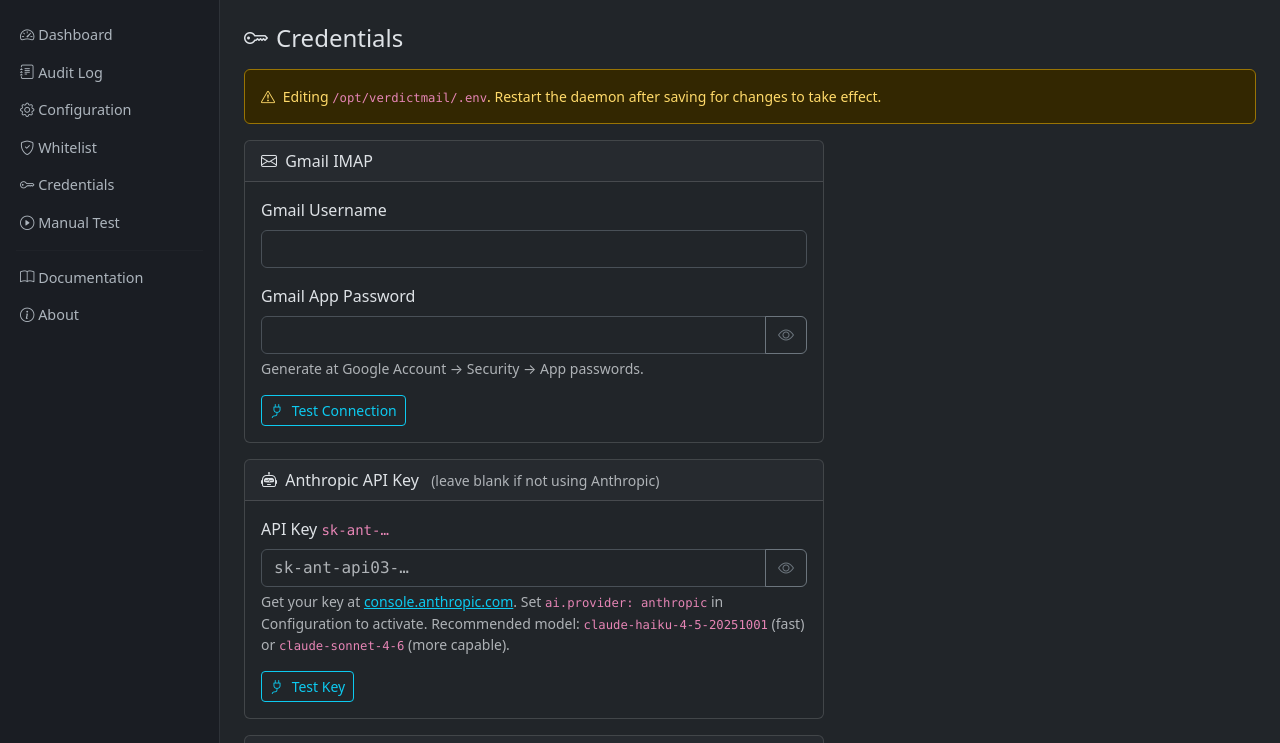
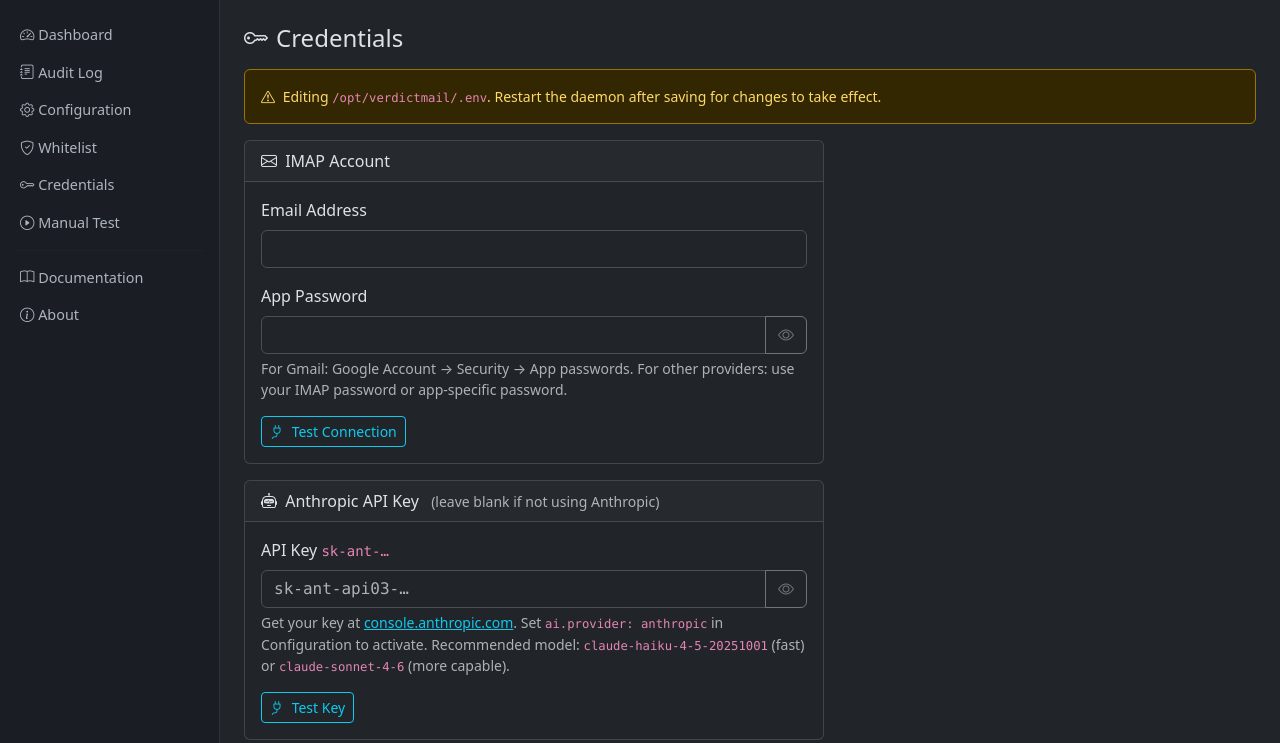
Before and after one commit to ascarola/verdictmail, a Flask app: template src/verdictmail/web/templates/credentials.html in a window 1280 px wide. Shown: the part 56-799 px from the top of the page. Run offline with Flask 3, Linux system fonts and the light colour scheme; the template is opened without the code that fills it, so the values that code supplies are empty.

Commit message:
feat: rename GMAIL_* credential vars to IMAP_* for provider-agnostic support (v0.3.0)
BREAKING CHANGE: GMAIL_USERNAME → IMAP_USERNAME, GMAIL_APP_PASSWORD → IMAP_PASSWORD.
Existing .env files using the old names continue to work in v0.3.0 with a deprecation
warning logged at startup. The fallback will be removed in v0.4.0.

- main.py: read IMAP_USERNAME/IMAP_PASSWORD with GMAIL_* fallback + deprecation warning
- app.py: update credentials form fields, .env write, dashboard display, and rename
  /credentials/test/gmail → /credentials/test/imap (308 compat shim kept for old clients)
- credentials.html: rename form fields/ids, update labels and help text, Jinja fallback
  so existing users see their saved value before migrating their .env
- about.html, docs.html: update descriptions from "Gmail inbox" to "IMAP inbox"; fix
  stale 0.2.2 version string in author card that was missed by all prior version bumps
- .env.example, install.sh: use new variable names throughout
- README.md: update requirements, config instructions, Other IMAP Providers section,
  troubleshooting, and add Upgrading section with migration table
- SECURITY.md: remove Gmail-specific language from credential storage note
- Version bump: 0.2.5 → 0.3.0

Co-Authored-By: Claude Sonnet 4.6 <noreply@anthropic.com>

```diff
--- a/src/verdictmail/web/app.py
+++ b/src/verdictmail/web/app.py
@@ -677,16 +677,15 @@ def whitelist_delete(idx):
 @require_auth
 def credentials():
     if request.method == "POST":
-        username = request.form.get("gmail_username", "").strip()
-        password = request.form.get("gmail_app_password", "").strip()
+        username = request.form.get("imap_username", "").strip()
+        password = request.form.get("imap_password", "").strip()
         anthropic_key = request.form.get("anthropic_api_key", "").strip()
         openai_key = request.form.get("openai_api_key", "").strip()
         ollama_key = request.form.get("ollama_api_key", "").strip()
         urlhaus_key = request.form.get("urlhaus_api_key", "").strip()
         virustotal_key = request.form.get("virustotal_api_key", "").strip()
         try:
-            existing = dotenv_values(str(ENV_PATH)) if ENV_PATH.exists() else {}
-            lines = [f"GMAIL_USERNAME={username}\n", f"GMAIL_APP_PASSWORD={password}\n"]
+            lines = [f"IMAP_USERNAME={username}\n", f"IMAP_PASSWORD={password}\n"]
             for env_var, submitted in [
                 ("ANTHROPIC_API_KEY", anthropic_key),
                 ("OPENAI_API_KEY", openai_key),
@@ -1030,9 +1029,9 @@ def clear_errors():
 # Credential test endpoints  POST /credentials/test/*
 # ---------------------------------------------------------------------------
 
-@app.route("/credentials/test/gmail", methods=["POST"])
+@app.route("/credentials/test/imap", methods=["POST"])
 @require_auth
-def test_gmail():
+def test_imap():
     username = request.json.get("username", "").strip()
     password = request.json.get("password", "").strip()
     cfg = _load_config()
@@ -1050,6 +1049,13 @@ def test_gmail():
         return jsonify(ok=True, msg=f"Connected to {host} as {username}. {len(folders)} folder(s) found.")
     except Exception as exc:
         return jsonify(ok=False, msg=str(exc))
+
+
+@app.route("/credentials/test/gmail", methods=["POST"])
+@require_auth
+def test_gmail_compat():
+    """Backwards-compat redirect — remove in v0.4.0."""
+    return redirect(url_for("test_imap"), code=308)
 
 
 @app.route("/credentials/test/anthropic", methods=["POST"])
@@ -1230,7 +1236,7 @@ def api_status():
     # Configured mailbox from .env
     try:
         env_vals = dotenv_values(str(ENV_PATH)) if ENV_PATH.exists() else {}
-        connected_mailbox = env_vals.get("GMAIL_USERNAME", "—")
+        connected_mailbox = env_vals.get("IMAP_USERNAME") or env_vals.get("GMAIL_USERNAME", "—")
     except Exception:
         pass
 
--- a/src/verdictmail/web/templates/about.html
+++ b/src/verdictmail/web/templates/about.html
@@ -11,7 +11,7 @@
       <h2 class="mt-3 fw-bold">VerdictMail</h2>
       <p class="text-muted mb-1">AI-Powered Email Threat Analysis</p>
       <span class="badge bg-secondary px-3 py-2" style="font-size:.8rem;letter-spacing:.05em">
-        v0.2.5
+        v0.3.0
       </span>
     </div>
 
@@ -20,7 +20,7 @@
       <div class="card-header"><i class="bi bi-lightbulb me-2"></i>What It Does</div>
       <div class="card-body">
         <p class="mb-3">
-          VerdictMail is an autonomous email security daemon that monitors a Gmail inbox via
+          VerdictMail is an autonomous email security daemon that monitors an IMAP inbox via
           <strong>IMAP IDLE</strong> and runs every incoming message through a multi-stage
           analysis pipeline in real time — without any user intervention.
         </p>
@@ -149,7 +149,7 @@
         <h5 class="mt-2 mb-1">A. Scarola</h5>
         <p class="text-muted small mb-3">Creator &amp; Developer</p>
         <div class="d-flex justify-content-center gap-4 small text-muted">
-          <span><i class="bi bi-tag me-1"></i>Version <strong class="text-light">0.2.2</strong></span>
+          <span><i class="bi bi-tag me-1"></i>Version <strong class="text-light">0.3.0</strong></span>
           <span><i class="bi bi-calendar me-1"></i>2026</span>
           <a href="https://github.com/ascarola/verdictmail" target="_blank" class="text-muted text-decoration-none"><i class="bi bi-github me-1"></i>github.com/ascarola/verdictmail</a>
         </div>
--- a/src/verdictmail/web/templates/credentials.html
+++ b/src/verdictmail/web/templates/credentials.html
@@ -10,33 +10,33 @@
 </div>
 
 <form method="post" id="credForm">
-  <!-- Gmail -->
+  <!-- IMAP -->
   <div class="card mb-3" style="max-width:580px">
-    <div class="card-header"><i class="bi bi-envelope me-1"></i> Gmail IMAP</div>
+    <div class="card-header"><i class="bi bi-envelope me-1"></i> IMAP Account</div>
     <div class="card-body">
       <div class="mb-3">
-        <label class="form-label">Gmail Username</label>
-        <input type="email" name="gmail_username" id="gmail_username" class="form-control"
-          value="{{ creds.get('GMAIL_USERNAME','') }}" autocomplete="username" required>
+        <label class="form-label">Email Address</label>
+        <input type="email" name="imap_username" id="imap_username" class="form-control"
+          value="{{ creds.get('IMAP_USERNAME') or creds.get('GMAIL_USERNAME','') }}" autocomplete="username" required>
       </div>
       <div class="mb-2">
-        <label class="form-label">Gmail App Password</label>
+        <label class="form-label">App Password</label>
         <div class="input-group">
-          <input type="password" name="gmail_app_password" id="apppass" class="form-control"
-            value="{{ creds.get('GMAIL_APP_PASSWORD','') }}" autocomplete="current-password" required>
+          <input type="password" name="imap_password" id="apppass" class="form-control"
+            value="{{ creds.get('IMAP_PASSWORD') or creds.get('GMAIL_APP_PASSWORD','') }}" autocomplete="current-password" required>
           <button type="button" class="btn btn-outline-secondary"
             onclick="toggleField('apppass','eye0')">
             <i class="bi bi-eye" id="eye0"></i>
           </button>
         </div>
-        <div class="form-text">Generate at Google Account → Security → App passwords.</div>
+        <div class="form-text">For Gmail: Google Account → Security → App passwords. For other providers: use your IMAP password or app-specific password.</div>
       </div>
       <div class="d-flex align-items-center gap-2 mt-3">
         <button type="button" class="btn btn-sm btn-outline-info"
-          onclick="testCred('gmail', 'gmailResult')">
+          onclick="testCred('imap', 'imapResult')">
           <i class="bi bi-plug me-1"></i> Test Connection
         </button>
-        <span id="gmailResult" class="small"></span>
+        <span id="imapResult" class="small"></span>
       </div>
     </div>
   </div>
@@ -264,10 +264,10 @@ function testCred(type, resultId) {
   let payload = {};
   let url = '';
 
-  if (type === 'gmail') {
-    url = '{{ url_for("test_gmail") }}';
+  if (type === 'imap') {
+    url = '{{ url_for("test_imap") }}';
     payload = {
-      username: document.getElementById('gmail_username').value,
+      username: document.getElementById('imap_username').value,
       password: document.getElementById('apppass').value,
     };
   } else if (type === 'anthropic') {
```
Also changed, not shown: SECURITY.md (+5 -5 lines), src/verdictmail/main.py (+23 -6 lines), src/verdictmail/web/templates/docs.html (+11 -11 lines), README.md, 2 other files.
